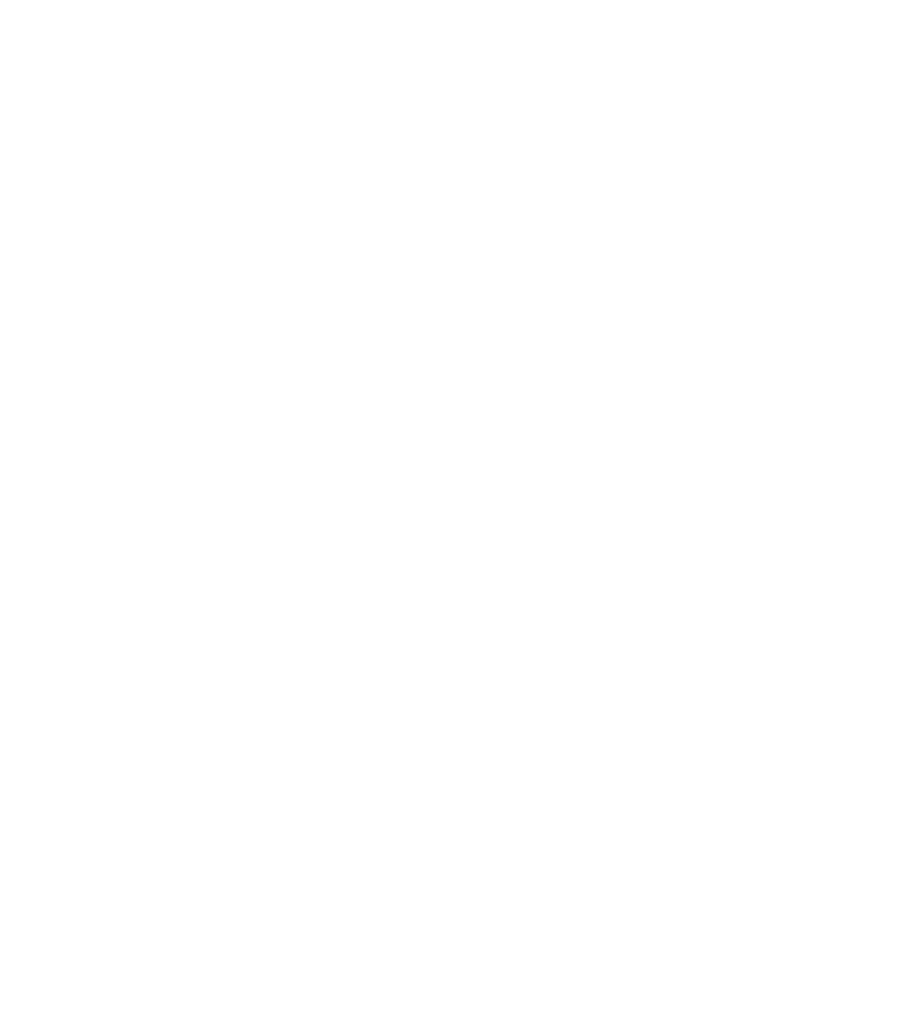
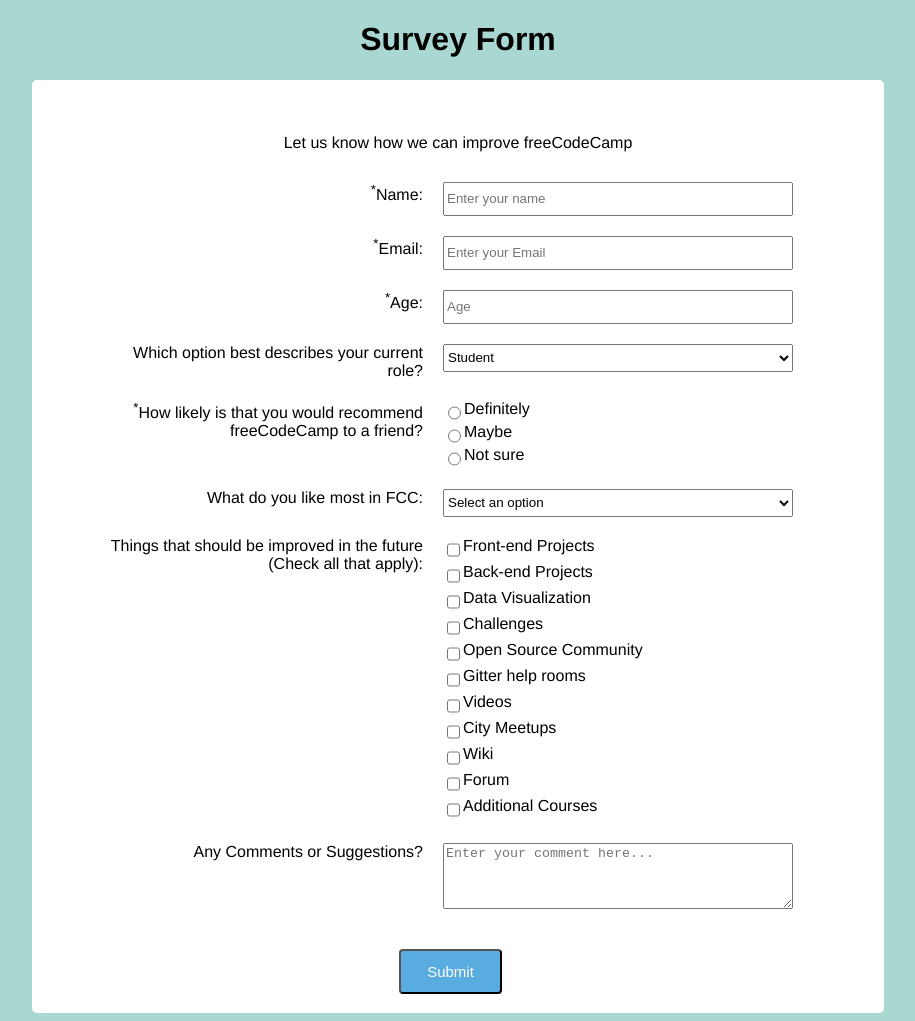
Before and after one commit to yasminyt/myFCCprojects.github.io, a plain HTML site: page responsive-web-design/survey-form.html in a window 1280 px wide. Shown: the whole page, without its empty margins (182-1097 px from the left). Before the commit the page ends 800 px from the top, so only its background shows below. Drawn offline with Linux system fonts and the light colour scheme.

Commit message:
Integrated portfolio

```diff
--- a/responsive-web-design/survey-form.html
+++ b/responsive-web-design/survey-form.html
@@ -0,0 +1,76 @@
+<!DOCTYPE html>
+<html lang="en">
+<head>
+  <meta charset="UTF-8">
+  <meta name="viewport" content="width=device-width, initial-scale=1.0">
+  <meta http-equiv="X-UA-Compatible" content="ie=edge">
+  <title>A Survey Form</title>
+
+  <link rel="stylesheet" href="../src/css/serveyForm.css">
+  <link rel="stylesheet" href="../src/css/style.css">
+</head>
+<body>
+  <header>
+    <h1 id="title">Survey Form</h1>
+  </header>
+
+  <main>
+    <p id="description">Let us know how we can improve freeCodeCamp</p>
+    <form id="survey-form">
+      <label id="name-label" for='name'><sup>*</sup>Name: </label>
+      <input id='name' placeholder='Enter your name' required>
+
+      <label id="email-label" for='email'><sup>*</sup>Email: </label>
+      <input id='email' type='email' placeholder='Enter your Email' required>
+
+      <label id="number-label" for='number'><sup>*</sup>Age: </label>
+      <input id='number' type='number' placeholder='Age' min=0 max=90 required>
+
+      <label for='dropdown'>Which option best describes your current role?</label>
+      <select id="dropdown">
+        <option disabled>Select an option</option>
+        <option>Student</option>
+        <option>Full Time Job</option>
+        <option>Full Time Learner</option>
+        <option>Prefer not to say</option>
+        <option>Other</option>
+      </select>
+
+      <label><sup>*</sup>How likely is that you would recommend freeCodeCamp to a friend?</label>
+      <div class='radio'>
+        <label><input type='radio' name='radio' value=0>Definitely</label>
+        <label><input type='radio' name='radio' value=1>Maybe</label>
+        <label><input type='radio' name='radio' value=2>Not sure</label>
+      </div>
+
+      <label for='dropdown2'>What do you like most in FCC: </label>
+      <select id='dropdown2'>
+        <option disabled selected>Select an option</option>
+        <option value='Challenges'>Challenges</option>
+        <option value='Project'>Project</option>
+        <option value='Community'>Community</option>
+        <option value='OpenSource'>Open Source</option>
+       </select>
+
+       <label>Things that should be improved in the future<br>(Check all that apply):</label>
+      <div class='checkbox'>
+         <label><input name='checkbox' type='checkbox' value=0>Front-end Projects</label>
+         <label><input name='checkbox' type='checkbox' value=1>Back-end Projects</label>
+         <label><input name='checkbox' type='checkbox' value=2>Data Visualization</label>
+         <label><input name='checkbox' type='checkbox' value=3>Challenges</label>
+         <label><input name='checkbox' type='checkbox' value=4>Open Source Community</label>
+         <label><input name='checkbox' type='checkbox' value=5>Gitter help rooms</label>
+         <label><input name='checkbox' type='checkbox' value=6>Videos</label>
+         <label><input name='checkbox' type='checkbox' value=7>City Meetups</label>
+         <label><input name='checkbox' type='checkbox' value=8>Wiki</label>
+         <label><input name='checkbox' type='checkbox' value=9>Forum</label>
+         <label><input name='checkbox' type='checkbox' value=10>Additional Courses</label>
+      </div>
+      <label for='comment'>Any Comments or Suggestions?</label>
+      <textarea id='comment' placeholder='Enter your comment here...'></textarea>
+
+      <button id="submit" type='submit'>Submit</button>
+    </form>
+  </main>
+</body>
+</html>
--- /dev/null
+++ b/src/css/serveyForm.css
@@ -0,0 +1,58 @@
+body {
+  background-color: #a9d7d1;
+  text-align: center;
+  font-family: 'Raleway', Helvetica, sans-serif;
+  min-width: 320px;
+}
+
+main {
+  background-color: white;
+  border-radius: 5px;
+  width: 70%;
+  margin: 0 auto;
+  padding: 3% 6% 1.5%;
+  max-width: 700px;
+}
+
+form {
+  margin-top: 30px;
+  display: grid;
+  grid-template-columns: 45% 50%;
+  grid-template-rows: repeat(9, auto);
+  grid-gap: 20px;
+}
+
+label {
+  text-align: right;
+}
+
+input, select {
+  height: 28px;
+}
+
+textarea {
+  height: 60px;
+}
+
+button {
+  grid-column: 1 / 3;
+  width: 15%;
+  height: 45px;
+  font-size: 15px;
+  border-radius: 4px;
+  background-color: #59ace0;
+  color: white;
+  justify-self: center;
+  margin-top: 20px;
+}
+
+.radio, .checkbox {
+  display: flex;
+  flex-direction: column;
+  align-items: flex-start;
+}
+
+.radio input, .checkbox input {
+  float: left;
+  height: 20px;
+}
```
Also changed, not shown: index.html (+8 -8 lines), src/css/index.css (+9 -0 lines), src/js/index.js (+16 -2 lines), src/img/csszengarden.png (added), src/img/github.png (added).
